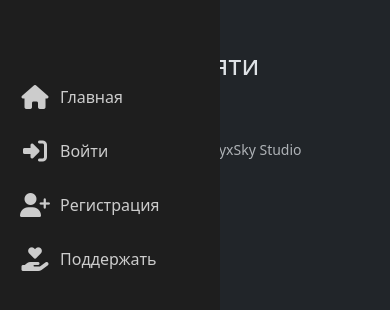
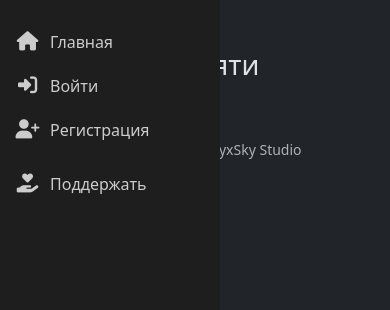
Before and after one commit to NaoTomori0/FondMemory, a Flask app: page /board/ in a window 390 px wide. Shown: the top 310 px of the page. Run offline with Flask 3, Linux system fonts and the light colour scheme; data that the repository does not hold is empty; some libraries are stand-ins or nearby versions.

Commit message:
Update base.html

```diff
--- a/app/templates/base.html
+++ b/app/templates/base.html
@@ -168,6 +168,23 @@ body {
     margin-top: 0.5rem;
 }
 
+.sidebar {
+    position: fixed;
+    left: 0;
+    top: 0;
+    min-height: 100dvh;            /* динамическая высота, не обрезается адресной строкой */
+    width: 60px;
+    background: #1e1e1e;
+    z-index: 1040;
+    transition: width 0.3s ease;
+    overflow-x: hidden;
+    overflow-y: auto;              /* прокрутка, если контента больше */
+    white-space: nowrap;
+    padding-top: 70px;
+    padding-bottom: 20px;          /* небольшой отступ снизу */
+    display: flex;
+    flex-direction: column;
+}
 
 /* Адаптация для телефонов */
 @media (max-width: 576px) {
@@ -201,6 +218,29 @@ body {
     }
     .floating-item {
         font-size: 12px !important; /* текст поменьше */
+    }
+}
+
+@media (max-width: 576px) {
+    /* Уменьшаем верхний отступ сайдбара, чтобы освободить место */
+    .sidebar {
+        padding-top: 20px !important;
+    }
+
+    /* Делаем отступы у ссылок компактнее */
+    .sidebar a {
+        padding: 10px 15px !important;
+    }
+
+    /* Немного уменьшаем сами иконки */
+    .sidebar a i {
+        font-size: 1.2rem !important;
+        width: 25px !important;
+    }
+
+    /* Сбрасываем жесткий маргин, если элементов слишком много */
+    .sidebar a.mt-auto {
+        margin-top: 10px !important;
     }
 }
         </style>
```
